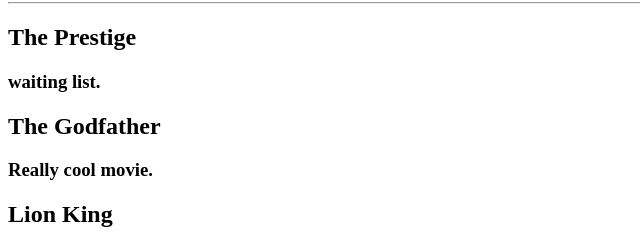
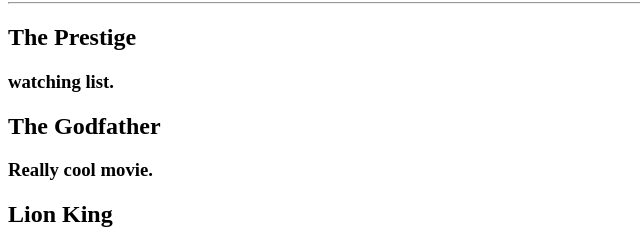
Before and after one commit to Emmajune/favorite-movies, a plain HTML site: page index.html in a window 1280 px wide. Shown: the part 125-365 px from the top of the page, 0-640 px from the left. Drawn offline with Linux system fonts and the light colour scheme.

Commit message:
index.html

```diff
--- a/index.html
+++ b/index.html
@@ -13,7 +13,7 @@
 <hr>
 
 <h2>The Prestige</h2>
-<h3>waiting list.</h3>
+<h3>watching list.</h3>
 
 <h2>The Godfather</h2>
 <h3>Really cool movie. </h3>
```
